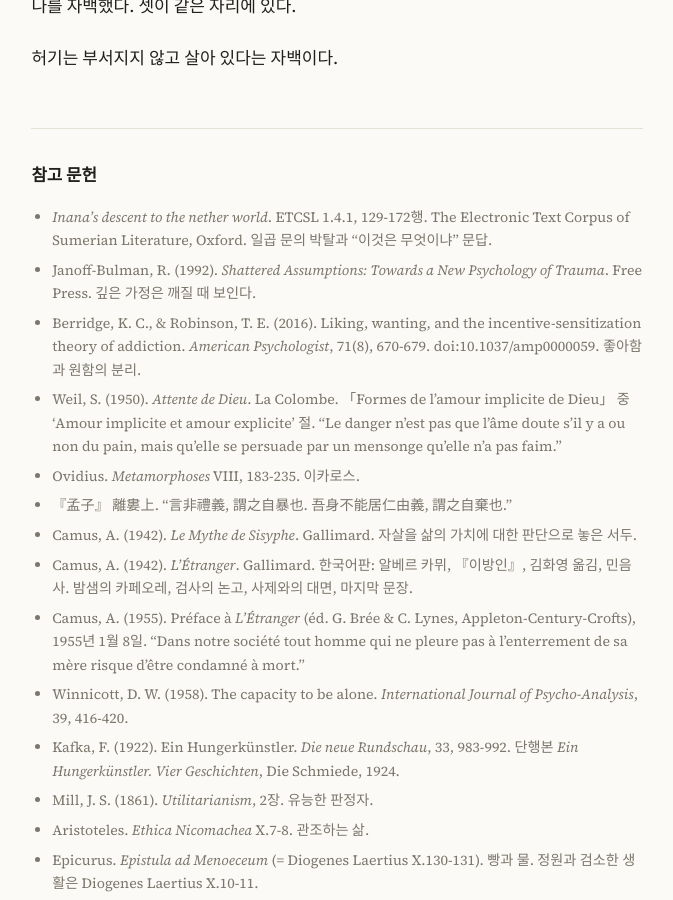
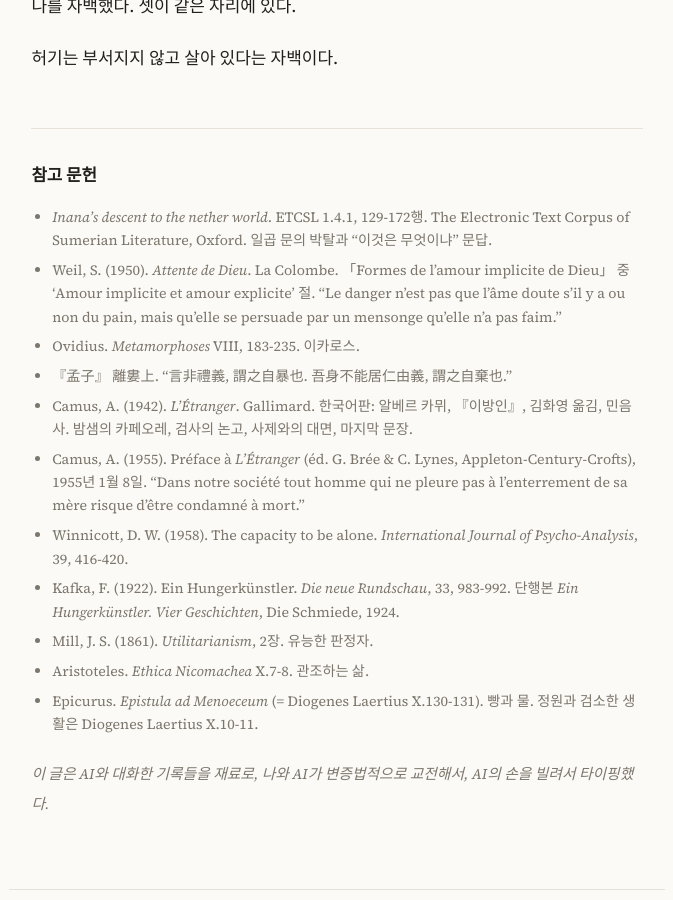
Before and after one commit to nonasking/essays, a Jekyll site: the page built from weight-and-ties/index.md, in a window 1280 px wide and 900 px high, scrolled down 9008 px. Shown: the whole window, without its empty margins (303-976 px from the left). Built offline with Jekyll 4.4.1, drawn with Linux system fonts in a browser that asks for light colours; our own code applies the rules of GitHub Pages for plain Markdown files.

Commit message:
Weight and Ties: remove reference-only entries (Janoff-Bulman, Berridge, Sisyphe) (KR/EN)
Co-Authored-By: Claude Fable 5.1 <noreply@anthropic.com>
Claude-Session: https://claude.ai/code/session_01761YbdfwLqfojnJWnXHuHc

```diff
--- a/weight-and-ties/index.md
+++ b/weight-and-ties/index.md
@@ -144,12 +144,9 @@ description: 허기는 결핍이 아니라 존재가 차오를 수 있는 공동
 ## 참고 문헌
 
 - *Inana's descent to the nether world*. ETCSL 1.4.1, 129-172행. The Electronic Text Corpus of Sumerian Literature, Oxford. 일곱 문의 박탈과 "이것은 무엇이냐" 문답.
-- Janoff-Bulman, R. (1992). *Shattered Assumptions: Towards a New Psychology of Trauma*. Free Press. 깊은 가정은 깨질 때 보인다.
-- Berridge, K. C., & Robinson, T. E. (2016). Liking, wanting, and the incentive-sensitization theory of addiction. *American Psychologist*, 71(8), 670-679. doi:10.1037/amp0000059. 좋아함과 원함의 분리.
 - Weil, S. (1950). *Attente de Dieu*. La Colombe. 「Formes de l'amour implicite de Dieu」 중 'Amour implicite et amour explicite' 절. "Le danger n'est pas que l'âme doute s'il y a ou non du pain, mais qu'elle se persuade par un mensonge qu'elle n'a pas faim."
 - Ovidius. *Metamorphoses* VIII, 183-235. 이카로스.
 - 『孟子』 離婁上. "言非禮義, 謂之自暴也. 吾身不能居仁由義, 謂之自棄也."
-- Camus, A. (1942). *Le Mythe de Sisyphe*. Gallimard. 자살을 삶의 가치에 대한 판단으로 놓은 서두.
 - Camus, A. (1942). *L'Étranger*. Gallimard. 한국어판: 알베르 카뮈, 『이방인』, 김화영 옮김, 민음사. 밤샘의 카페오레, 검사의 논고, 사제와의 대면, 마지막 문장.
 - Camus, A. (1955). Préface à *L'Étranger* (éd. G. Brée & C. Lynes, Appleton-Century-Crofts), 1955년 1월 8일. "Dans notre société tout homme qui ne pleure pas à l'enterrement de sa mère risque d'être condamné à mort."
 - Winnicott, D. W. (1958). The capacity to be alone. *International Journal of Psycho-Analysis*, 39, 416-420.
```
Also changed, not shown: weight-and-ties/en.md (+0 -3 lines).
